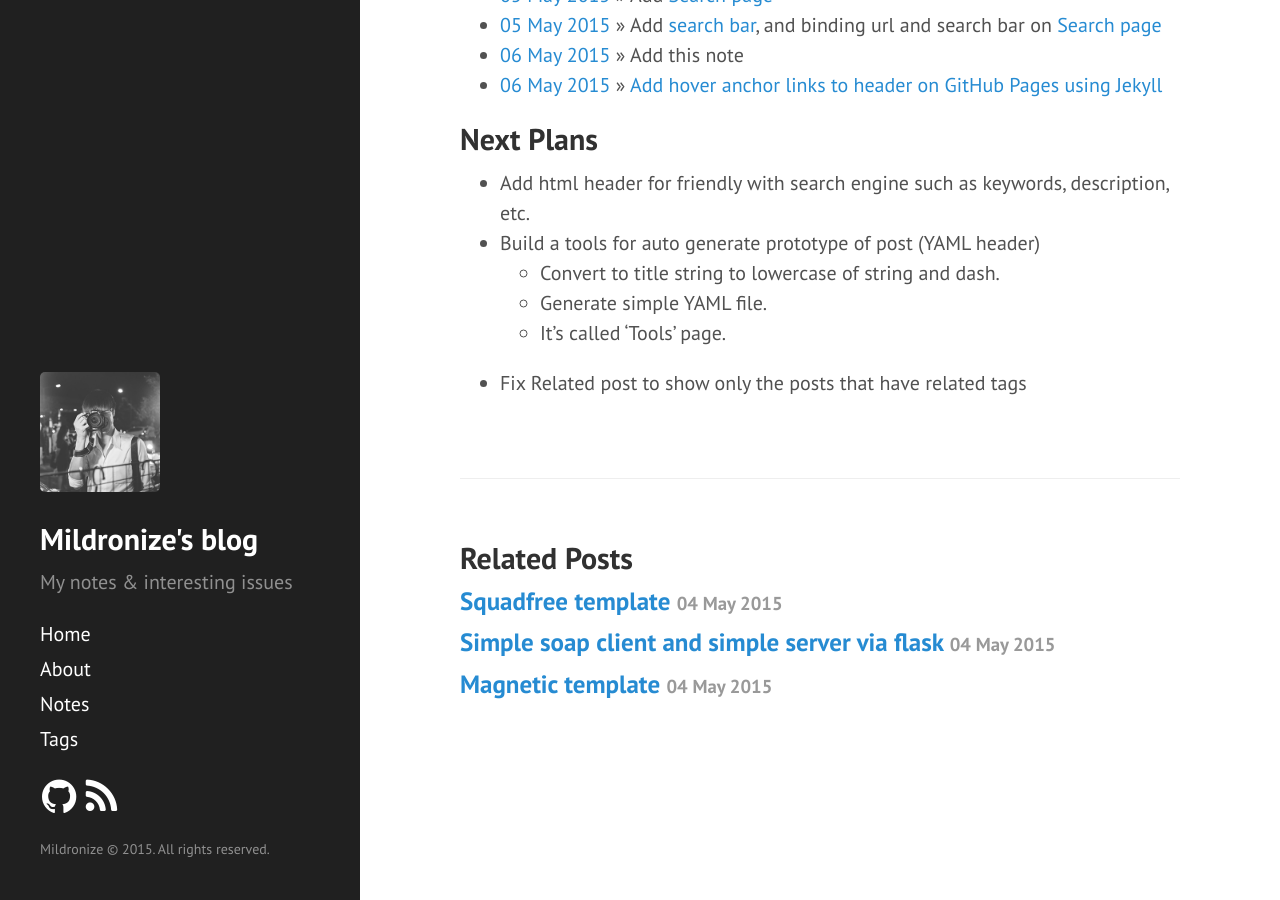
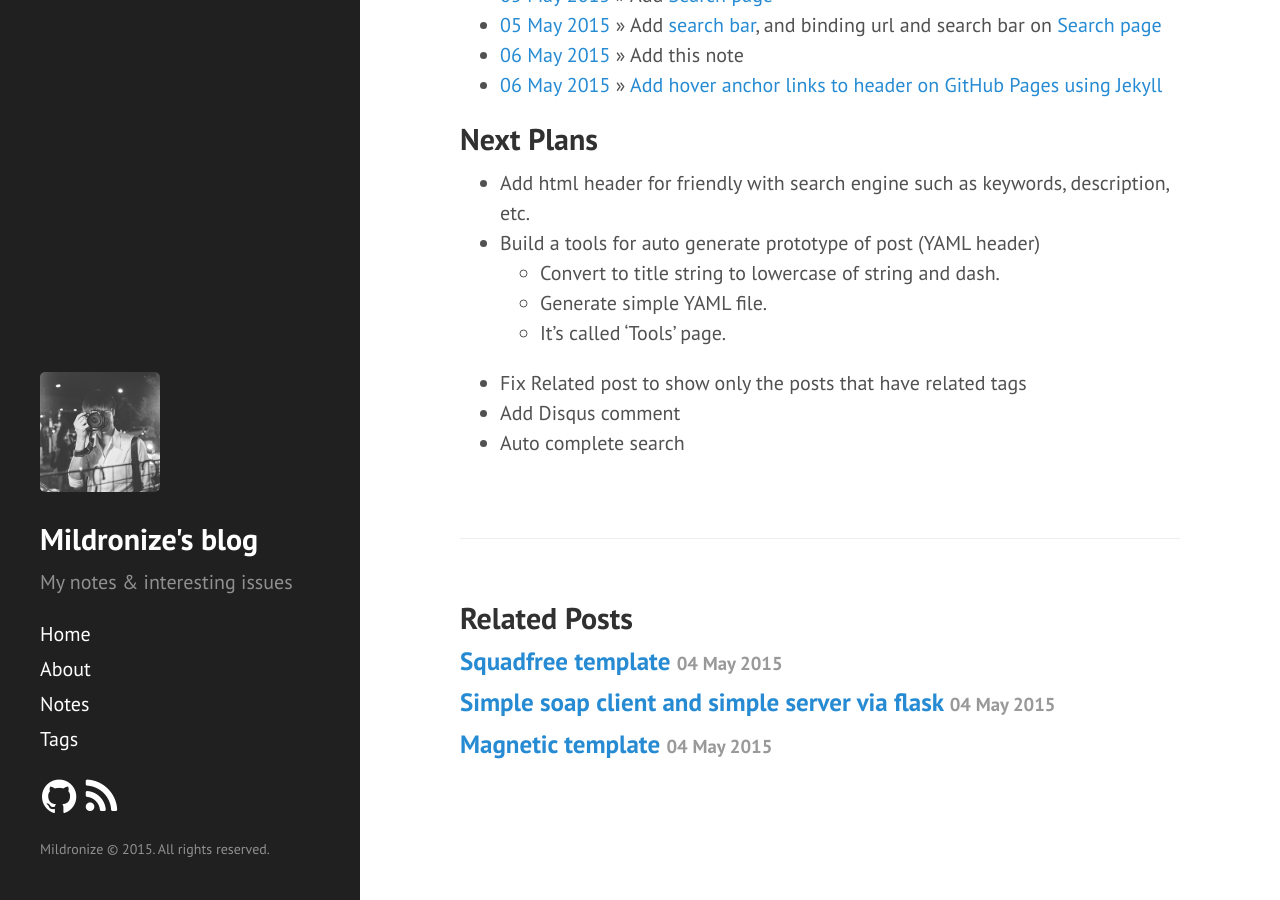
Before and after one commit to mildronize/blog-jekyll, a Jekyll site: the page built from _posts/2015-05-06-my-blog-development.md, in a window 1280 px wide and 900 px high, scrolled down 932 px. Built offline with Jekyll 4.4.1, drawn with Linux system fonts in a browser that asks for light colours; Markdown is read by kramdown in place of the engine named in the settings.

Commit message:
Update 2015-05-06-my-blog-development.md

```diff
--- a/_posts/2015-05-06-my-blog-development.md
+++ b/_posts/2015-05-06-my-blog-development.md
@@ -54,3 +54,5 @@ permalink: notes/my-blog-dev
   - Generate simple YAML file.
   - It's called 'Tools' page.
 - Fix Related post to show only the posts that have related tags
+- Add Disqus comment
+- Auto complete search
```
